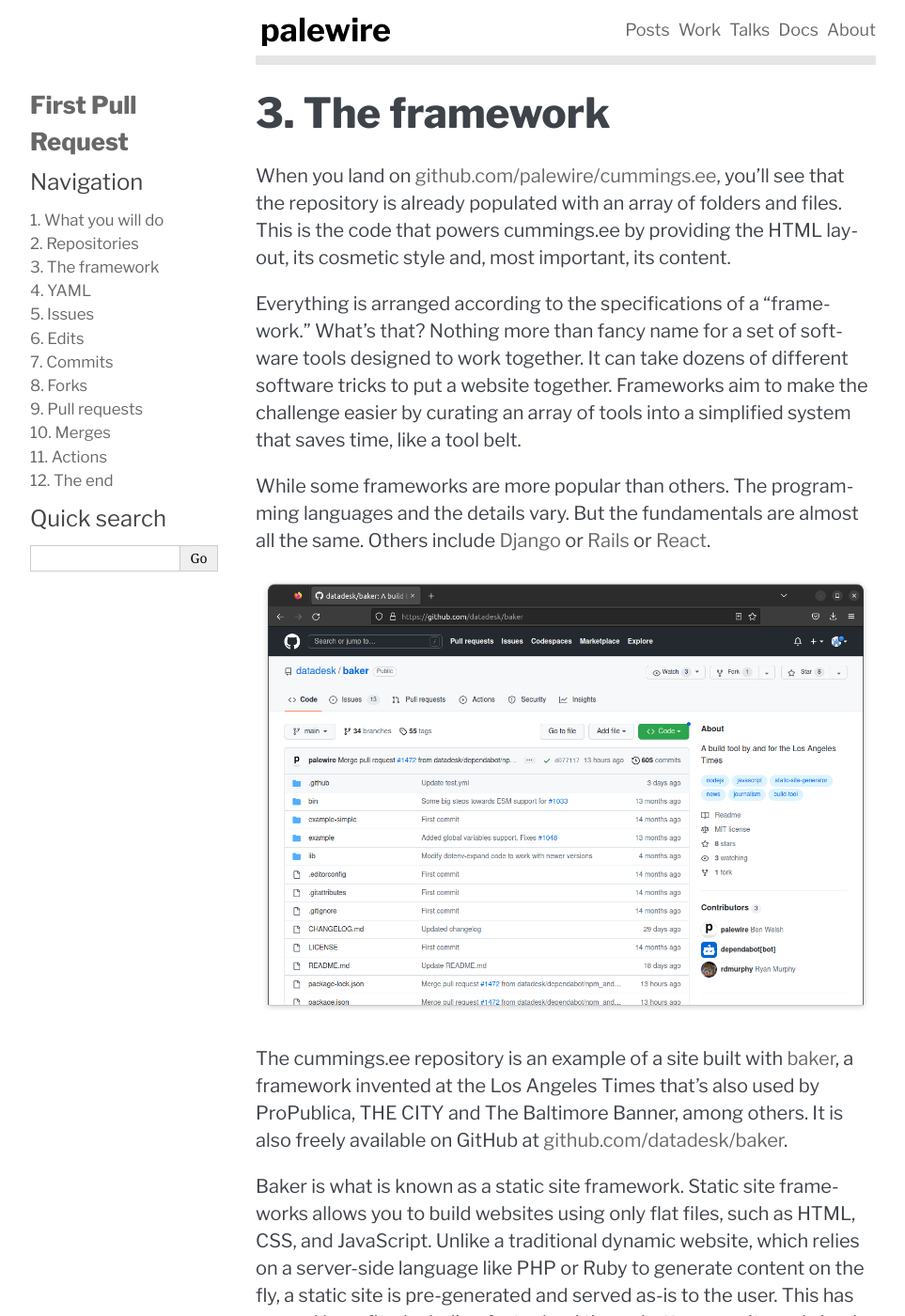
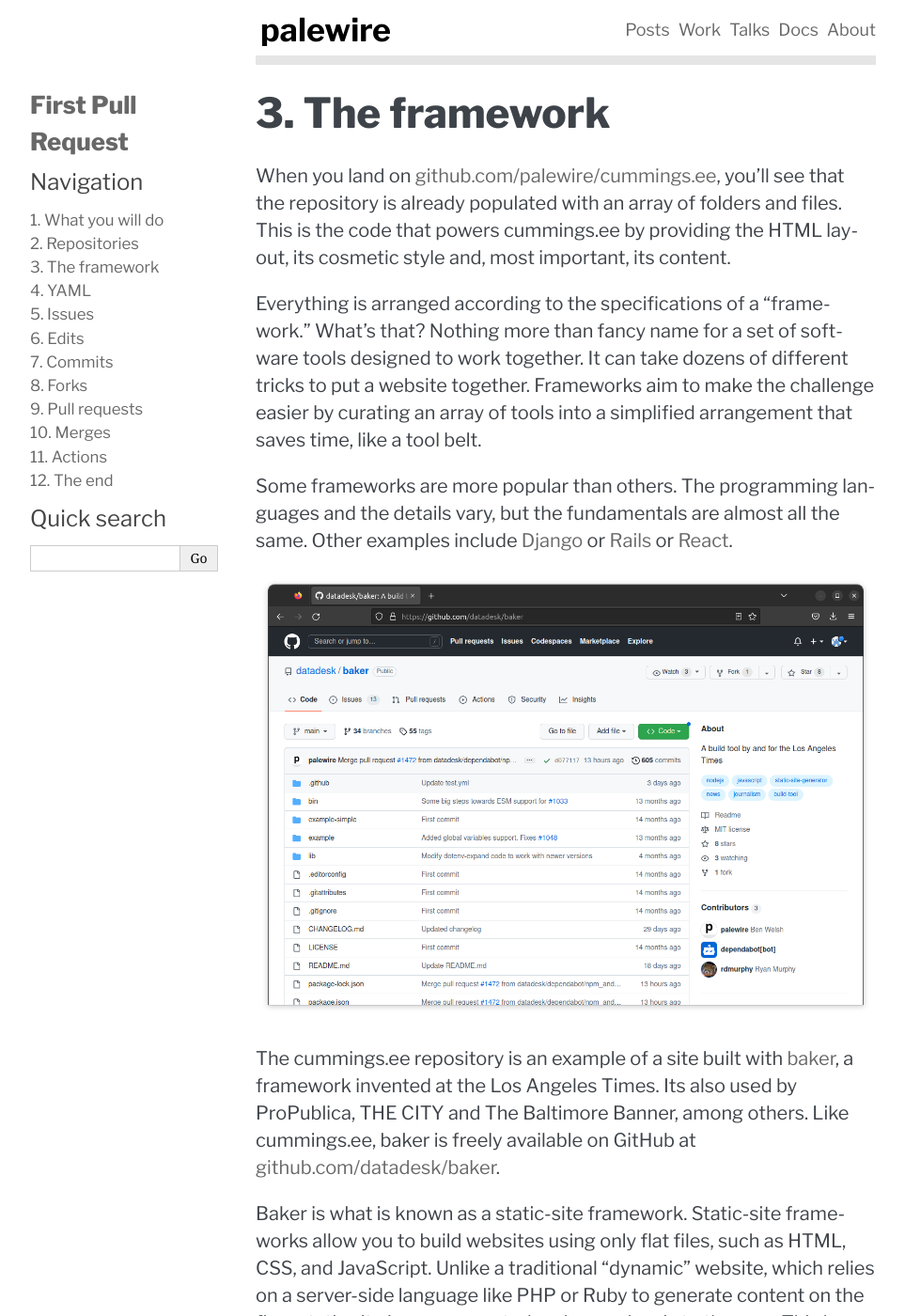
Before and after one commit to palewire/first-pull-request, a Sphinx documentation site: the page built from docs/framework.md, in a window 1280 px wide and 1400 px high. Shown: the whole window at 94% size, without its empty margins (148-1111 px from the left). Built offline with Sphinx 7.4.7, drawn with Linux system fonts in a browser that asks for light colours; some of the changed text lies outside the part shown.

Commit message:
Edits to framework page

```diff
--- a/docs/framework.md
+++ b/docs/framework.md
@@ -5,16 +5,16 @@
 
 When you land on [github.com/palewire/cummings.ee](https://github.com/palewire/cummings.ee), you'll see that the repository is already populated with an array of folders and files. This is the code that powers cummings.ee by providing the HTML layout, its cosmetic style and, most important, its content.
 
-Everything is arranged according to the specifications of a “framework.” What's that? Nothing more than fancy name for a set of software tools designed to work together. It can take dozens of different software tricks to put a website together. Frameworks aim to make the challenge easier by curating an array of tools into a simplified system that saves time, like a tool belt.
+Everything is arranged according to the specifications of a “framework.” What's that? Nothing more than fancy name for a set of software tools designed to work together. It can take dozens of different tricks to put a website together. Frameworks aim to make the challenge easier by curating an array of tools into a simplified arrangement that saves time, like a tool belt.
 
-While some frameworks are more popular than others. The programming languages and the details vary. But the fundamentals are almost all the same. Others include [Django](https://en.wikipedia.org/wiki/Django_(web_framework)) or [Rails](https://en.wikipedia.org/wiki/Ruby_on_Rails) or [React](https://en.wikipedia.org/wiki/React_(JavaScript_library)).
+Some frameworks are more popular than others. The programming languages and the details vary, but the fundamentals are almost all the same. Other examples include [Django](https://en.wikipedia.org/wiki/Django_(web_framework)) or [Rails](https://en.wikipedia.org/wiki/Ruby_on_Rails) or [React](https://en.wikipedia.org/wiki/React_(JavaScript_library)).
 
 
 [![github.com/datadesk/baker](_static/img/baker-repo.png)](https://github.com/datadesk/baker)
 
-The cummings.ee repository is an example of a site built with [baker](https://github.com/datadesk/baker), a framework invented at the Los Angeles Times that's also used by ProPublica, THE CITY and The Baltimore Banner, among others. It is also freely available on GitHub at [github.com/datadesk/baker](https://github.com/datadesk/baker).
+The cummings.ee repository is an example of a site built with [baker](https://github.com/datadesk/baker), a framework invented at the Los Angeles Times. Its also used by ProPublica, THE CITY and The Baltimore Banner, among others. Like cummings.ee, baker is freely available on GitHub at [github.com/datadesk/baker](https://github.com/datadesk/baker).
 
-Baker is what is known as a static site framework. Static site frameworks allows you to build websites using only flat files, such as HTML, CSS, and JavaScript. Unlike a traditional dynamic website, which relies on a server-side language like PHP or Ruby to generate content on the fly, a static site is pre-generated and served as-is to the user. This has several benefits, including faster load times, better security and simpler deployment. Some other examples of static site frameworks are [Jekyll](https://en.wikipedia.org/wiki/Jekyll), [Gatsby](https://en.wikipedia.org/wiki/Gatsby_(JavaScript_framework)) and [Hugo](https://gohugo.io/).
+Baker is what is known as a static-site framework. Static-site frameworks allow you to build websites using only flat files, such as HTML, CSS, and JavaScript. Unlike a traditional “dynamic” website, which relies on a server-side language like PHP or Ruby to generate content on the fly, a static site is pre-generated and served as-is to the user. This has several benefits, including faster load times, better security and simpler deployment. Some other examples of static site frameworks are [Jekyll](https://en.wikipedia.org/wiki/Jekyll), [Gatsby](https://en.wikipedia.org/wiki/Gatsby_(JavaScript_framework)) and [Hugo](https://gohugo.io/).
 
 [![“First Visual Story”](_static/img/first-visual-story.png)](palewi.re/docs/first-visual-story/)
 
@@ -24,4 +24,4 @@
 
 [![“is 5” on cummings.ee](_static/img/is-5.png)](https://cummings.ee/book/is-5/)
 
-At the time of this writing, only a fraction of the poems have been entered into the site. Due to the way baker has been configured in this case, the files for the book can be found in the repository's `_data/poems/is-5` folder. You should navigate there by clicking into the folders in GitHub interface or by going directly to [this URL](https://github.com/palewire/cummings.ee/tree/master/_data/poems/is-5).
+At the time of this writing, only a fraction of the book's poems have been entered into the site. Due to the way baker has been configured, the files for the book can be found in the repository's `_data/poems/is-5` folder. You should navigate there by clicking into the folders in GitHub interface or by going directly to [this URL](https://github.com/palewire/cummings.ee/tree/master/_data/poems/is-5).
```
